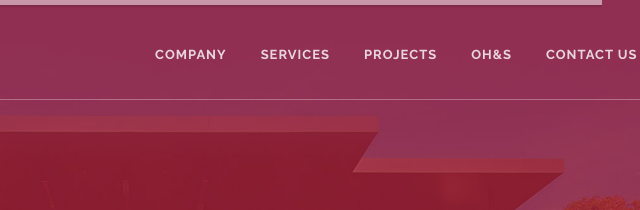
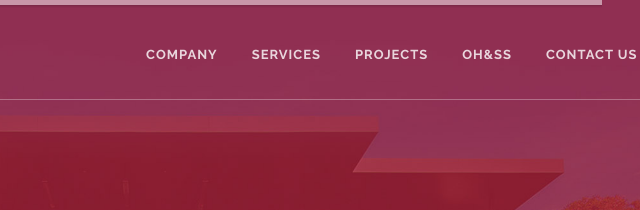
Before and after one commit to MelCroome/MelCroome.github.io, a plain HTML site: page index.html in a window 1280 px wide. Shown: the top 210 px of the page, 438-1078 px from the left. Drawn offline with nearby package versions, Linux system fonts and the light colour scheme.

Commit message:
Testing Deployment

```diff
--- a/index.html
+++ b/index.html
@@ -124,7 +124,7 @@
             <li><a href="company.html">Company</a></li>
             <li><a href="services.html">Services</a></li>
             <li><a href="projects.html">Projects</a></li>
-            <li><a href="ohs-safety.html">OH&amp;S</a></li>
+            <li><a href="ohs-safety.html">OH&amp;SS</a></li>
             <li><a href="contact.html">Contact Us</a></li>
           </ul>
           <!---->
```
Also changed, not shown: 1 other file.
